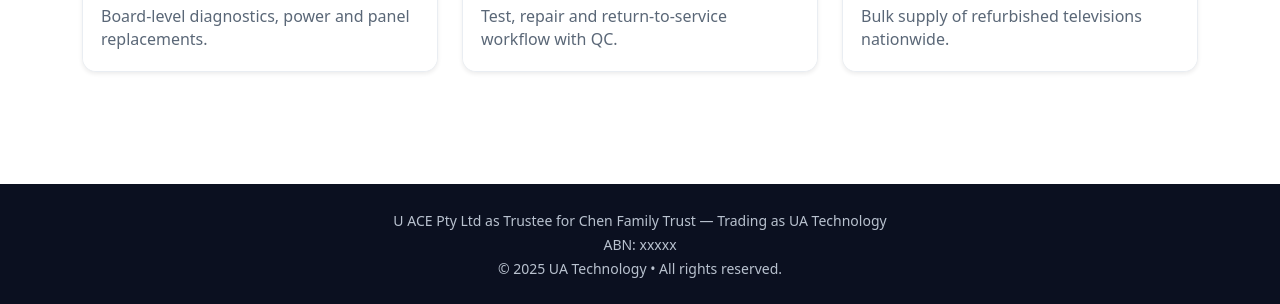
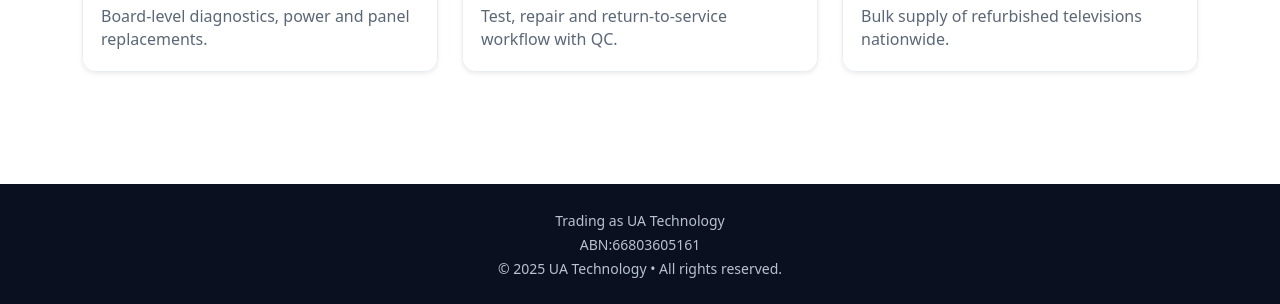
Before and after one commit to gongshizi/ua, a plain HTML site: page services.html in a window 1280 px wide. Shown: the part 930-1234 px from the top of the page. Drawn offline with nearby package versions, Linux system fonts and the light colour scheme.

Commit message:
Update services.html

```diff
--- a/services.html
+++ b/services.html
@@ -45,8 +45,8 @@
 </section>
 
 <footer class="footer py-4 mt-5"><div class="container text-center">
-  <small>U ACE Pty Ltd as Trustee for Chen Family Trust — Trading as UA Technology</small><br>
-  <small>ABN: xxxxx</small><br>
+  <small>Trading as UA Technology</small><br>
+  <small>ABN:66803605161</small><br>
   <small>© 2025 UA Technology • All rights reserved.</small>
 </div></footer>
 <script src="https://cdn.jsdelivr.net/npm/bootstrap@5.3.3/dist/js/bootstrap.bundle.min.js"></script>
```
